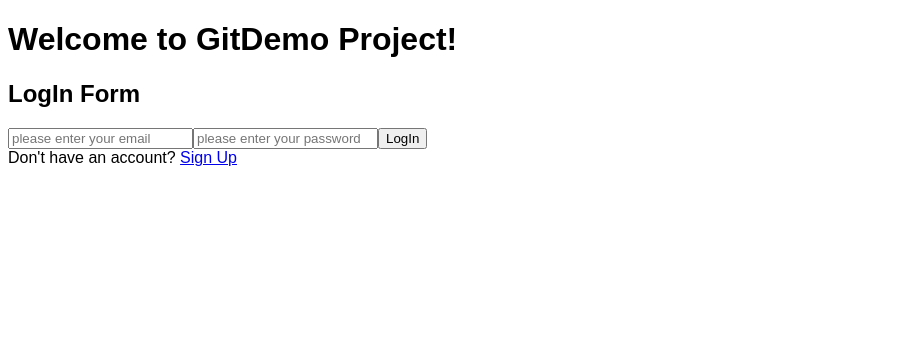
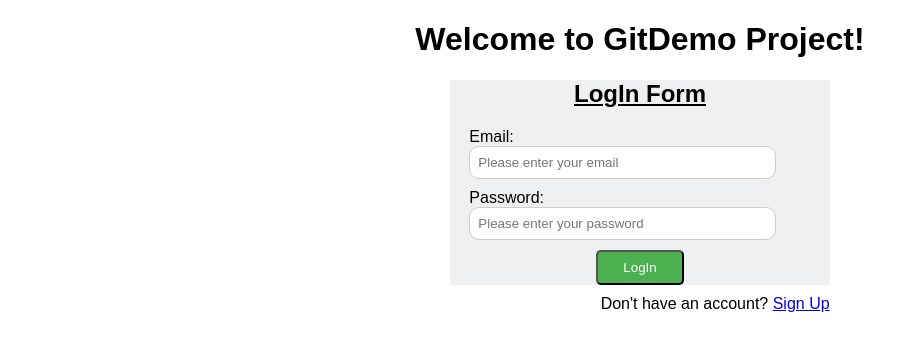
Before and after one commit to ankitmodi31198/Angular-GitDemo, an Angular app: page /login in a window 1280 px wide. Shown: the top 350 px of the page, without its empty margins (0-917 px from the left). Built offline with nearby package versions, Linux system fonts and the light colour scheme.

Commit message:
fix(): validation and signup and login page styling changes and guard implementation

```diff
--- a/src/app/app-routing.module.ts
+++ b/src/app/app-routing.module.ts
@@ -1,5 +1,6 @@
 import { NgModule } from '@angular/core';
 import { Routes, RouterModule } from '@angular/router';
+import { AuthGuard } from './auth.guard';
 import { HomepageComponent } from './homepage/homepage.component';
 import { LoginComponent } from './login/login.component';
 import { SignupComponent } from './signup/signup.component';
@@ -15,7 +16,8 @@ const routes: Routes = [
     path: 'login', component: LoginComponent
   },
   {
-    path: 'home', component: HomepageComponent
+    path: 'home', component: HomepageComponent,
+    canActivate: [AuthGuard]
   }
 ];
 
--- a/src/app/app.module.ts
+++ b/src/app/app.module.ts
@@ -9,6 +9,7 @@ import { LoginModule } from './login/login.module';
 import { SignupModule } from './signup/signup.module';
 import { FormsModule, ReactiveFormsModule } from '@angular/forms';
 import { HttpClientModule } from '@angular/common/http';
+import { AuthGuard } from './auth.guard';
 
 @NgModule({
   declarations: [
@@ -25,6 +26,7 @@ import { HttpClientModule } from '@angular/common/http';
     HttpClientModule
   ],
   providers: [
+    AuthGuard,
     LocalstorageService
   ],
   bootstrap: [
--- /dev/null
+++ b/src/app/auth.guard.ts
@@ -0,0 +1,28 @@
+import { Injectable } from '@angular/core';
+import { Router } from '@angular/router';
+import { CanActivate } from '@angular/router';
+import { LocalStorageKeyTypes } from './helpers/utils';
+import { LocalstorageService } from './service/localstorageservice.service';
+
+@Injectable({
+  providedIn: 'root'
+})
+export class AuthGuard implements CanActivate {
+
+  constructor(
+    private localstorageservice: LocalstorageService,
+    private router: Router
+  ) {
+
+  }
+
+  canActivate(): boolean {
+    const loggedInUser = this.localstorageservice.getLocalStorage(LocalStorageKeyTypes.LOGIN_USER);
+    if (loggedInUser && loggedInUser.length > 0) {
+      return true;
+    } else {
+      this.router.navigate(['/login']);
+      return false;
+    }
+  }
+}
--- a/src/app/helpers/utils.ts
+++ b/src/app/helpers/utils.ts
@@ -8,5 +8,11 @@ export function getFormControlValue(formControlName: string, formGroup: FormGrou
 
 export enum LocalStorageKeyTypes {
     USER_DETAIL = 'userDetail',
-    GITHUB_USERS_LIST = 'githubUserList'
+    GITHUB_USERS_LIST = 'githubUserList',
+    LOGIN_USER = 'loginUser'
 }
+
+export enum FormStatus {
+    VALID = 'VALID',
+    INVALID = 'INVALID'
+}
--- a/src/app/login/login.component.html
+++ b/src/app/login/login.component.html
@@ -1,21 +1,34 @@
-<div class="gitdemo-signup-container">
+<div class="gitdemo-login-container">
   <div class="gitdemo-welcome-title">
     <h1>
       Welcome to GitDemo Project!
     </h1>
   </div>
-  <div>
-    <h2>
-      LogIn Form
+  <div class="gitdemo-login-form-container">
+    <div class="gitdemo-login-form-box">
+      <h2  class="gitdemo-login-text">
+        <u>LogIn Form</u>
       </h2>
       <form [formGroup]="logInForm" (ngSubmit)="logIn()">
-      <input formControlName="email" type="email" placeholder="please enter your email">
-      <input formControlName="password" type="password" placeholder="please enter your password">
-      <button type="submit">LogIn</button>
+
+        <div class="label-input-container">
+          <label>Email:</label>
+          <input formControlName="email" type="email" placeholder="Please enter your email"  class="width80"
+            [ngClass]="{'error-red-border': logInForm.get('email')?.errors && (logInForm.get('email')?.touched || submittedInvalidForm)}">
+        </div>
+
+        <div class="label-input-container">
+          <label>Password:</label>
+          <input formControlName="password" type="password" placeholder="Please enter your password"  class="width80"
+            [ngClass]="{'error-red-border': logInForm.get('password')?.errors && (logInForm.get('password')?.touched || submittedInvalidForm)}">
+        </div>
+        <button class="gitdemo-button" type="submit">LogIn</button>
       </form>
     </div>
-  <div>
+
+    <div class="gitdemo-signup-link">
       Don't have an account?
       <a [routerLink]="['/signup']">Sign Up</a>
     </div>
   </div>
+</div>
--- a/src/app/login/login.component.scss
+++ b/src/app/login/login.component.scss
@@ -0,0 +1,47 @@
+.gitdemo-login-container {
+    .gitdemo-welcome-title {
+        text-align:center;
+    }
+    .width80 {
+        width: 80% !important;
+    }
+    .gitdemo-login-form-container {
+        padding: 0px 35%;
+        input {
+            padding: 8px;
+            display: block;
+            border: none;
+            border: 1px solid #ccc;
+            width: 100%;
+            overflow: visible;
+            border-radius: 10px;
+            margin-bottom: 10px;
+        }
+        .gitdemo-button {
+            color: #fff;
+            background-color: #4CAF50;
+            padding: 8px 25px;
+            border-radius: 5px;
+            display: flex;
+            margin-left: auto;
+            margin-right: auto;
+        }
+        .gitdemo-button:hover {
+            color: #000!important;
+            background-color: #ccc!important;
+        }
+        .gitdemo-login-form-box {
+            background-color: #eff0f1;
+            .label-input-container {
+                margin-left: 5%;
+            }
+        }
+    }
+    .gitdemo-signup-link {
+        margin-top: 10px;
+        text-align: right;
+    }
+    .gitdemo-login-text {
+        text-align: center;
+    }
+}
--- a/src/app/login/login.component.ts
+++ b/src/app/login/login.component.ts
@@ -1,7 +1,7 @@
 import { Component, OnInit } from '@angular/core';
 import { FormControl, FormGroup, Validators } from '@angular/forms';
 import { Router } from '@angular/router';
-import { getFormControlValue, LocalStorageKeyTypes } from '../helpers/utils';
+import { FormStatus, getFormControlValue, LocalStorageKeyTypes } from '../helpers/utils';
 import { LocalstorageService } from '../service/localstorageservice.service';
 
 @Component({
@@ -19,6 +19,14 @@ export class LoginComponent implements OnInit {
    */
   logInForm: FormGroup;
 
+  /**
+    * if user trying to submit form and he doesn't touch one of the mandatory property then at that time want to give red border, it will be used there
+   *
+   * @type {boolean}
+   * @memberof LoginComponent
+   */
+  submittedInvalidForm: boolean = false;
+
   constructor(
     private localstorageserviceService: LocalstorageService,
     private router: Router
@@ -33,7 +41,7 @@ export class LoginComponent implements OnInit {
   createLoginForm() {
     this.logInForm = new FormGroup({
       "email": new FormControl(null, [Validators.required]),
-      "password": new FormControl(null, [Validators.required])
+      "password": new FormControl(null, [Validators.required, Validators.minLength(6)])
     })
   }
 
@@ -44,6 +52,10 @@ export class LoginComponent implements OnInit {
    */
   logIn() {
     if (this.logInForm) {
+      if (this.logInForm && this.logInForm.status && this.logInForm.status.toUpperCase() === FormStatus.INVALID) {
+        this.submittedInvalidForm = true;
+        return;
+      }
 
       const logInFormData: any = {
         email: getFormControlValue('email', this.logInForm),
@@ -56,6 +68,7 @@ export class LoginComponent implements OnInit {
           const loggedInUserDetail = localStorageUserData.find((eachUserData) => eachUserData.email && eachUserData.email == logInFormData.email);
           if (loggedInUserDetail) {
             if (loggedInUserDetail.password == logInFormData.password) {
+              this.localstorageserviceService.setLocalStorage(LocalStorageKeyTypes.LOGIN_USER, [logInFormData]);
               window.alert('login successful');
               this.router.navigate(['/home']);
             } else {
--- a/src/app/signup/signup.component.html
+++ b/src/app/signup/signup.component.html
@@ -4,19 +4,35 @@
       Welcome to GitDemo Project!
     </h1>
   </div>
-  <div>
-    <h2>
-      Sign Up Form
+  <div class="gitdemo-signup-form-container">
+    <div class="gitdemo-signup-form-box">
+      <h2 class="gitdemo-signup-text">
+        <u>Sign Up Form</u>
       </h2>
       <form [formGroup]="signupForm" (ngSubmit)="signup()">
-      <input formControlName="name" type="text" placeholder="please enter your name">
-      <input formControlName="email" type="email" placeholder="please enter your email">
-      <input formControlName="password" type="password" placeholder="please enter your password">
-      <button type="submit">Sing Up</button>
+        <div class="label-input-container">
+          <label>Name:</label>
+          <input formControlName="name" type="text" placeholder="Please enter your name" class="width80"
+            [ngClass]="{'error-red-border': signupForm.get('name')?.errors && (signupForm.get('name')?.touched || submittedInvalidForm)}">
+        </div>
+
+        <div class="label-input-container">
+          <label>Email:</label>
+          <input formControlName="email" type="email" placeholder="Please enter your email" class="width80"
+            [ngClass]="{'error-red-border': signupForm.get('email')?.errors && (signupForm.get('email')?.touched || submittedInvalidForm)}">
+        </div>
+
+        <div class="label-input-container">
+          <label>Password:</label>
+          <input formControlName="password" type="password" placeholder="Please enter your password" class="width80"
+            [ngClass]="{'error-red-border': signupForm.get('password')?.errors && (signupForm.get('password')?.touched || submittedInvalidForm)}">
+        </div>
+        <button class="gitdemo-button" type="submit">Sing Up</button>
       </form>
     </div>
-  <div>
+    <div class="gitdemo-login-link">
       Already have an account?
       <a [routerLink]="['/login']">Login</a>
     </div>
   </div>
+</div>
--- a/src/app/signup/signup.component.ts
+++ b/src/app/signup/signup.component.ts
@@ -1,7 +1,7 @@
 import { Component, OnInit } from '@angular/core';
 import { FormControl, FormGroup, Validators } from '@angular/forms';
 import { Router } from '@angular/router';
-import { getFormControlValue, LocalStorageKeyTypes } from '../helpers/utils';
+import { FormStatus, getFormControlValue, LocalStorageKeyTypes } from '../helpers/utils';
 import { LocalstorageService } from '../service/localstorageservice.service';
 
 @Component({
@@ -19,6 +19,14 @@ export class SignupComponent implements OnInit {
    */
   signupForm: FormGroup;
 
+  /**
+   * if user trying to submit form and he doesn't touch one of the mandatory property then at that time want to give red border, it will be used there
+   *
+   * @type {boolean}
+   * @memberof SignupComponent
+   */
+  submittedInvalidForm: boolean = false;
+
   constructor(
     private localstorageserviceService: LocalstorageService,
     private router: Router
@@ -32,9 +40,9 @@ export class SignupComponent implements OnInit {
 
   createSignupForm() {
     this.signupForm = new FormGroup({
-      "name": new FormControl(null, [Validators.required]),
+      "name": new FormControl(null, [Validators.required, Validators.minLength(2)]),
       "email": new FormControl(null, [Validators.required]),
-      "password": new FormControl(null, [Validators.required])
+      "password": new FormControl(null, [Validators.required, Validators.minLength(6)])
     })
   }
 
@@ -46,6 +54,10 @@ export class SignupComponent implements OnInit {
    */
   signup() {
     if (this.signupForm) {
+      if (this.signupForm.status && this.signupForm.status.toUpperCase() === FormStatus.INVALID) {
+        this.submittedInvalidForm = true;
+        return;
+      }
 
       const signupData: any = {
         name: getFormControlValue('name', this.signupForm),
--- a/src/styles.scss
+++ b/src/styles.scss
@@ -1,4 +1,15 @@
 /* You can add global styles to this file, and also import other style files */
 * {
-font-family: arial, sans-serif;
+    font-family: arial, sans-serif;
 }
+*:focus {
+    outline: none;
+}
+
+.error-red-border {
+    border: 1px solid red !important;
+}
+
+.width100 {
+    width: 100%;
+}
```
Also changed, not shown: src/app/signup/signup.component.scss (+42 -0 lines), 2 other files (tests, documents, lock files or other folders). Lines whose indentation alone changed are shown as unchanged.
